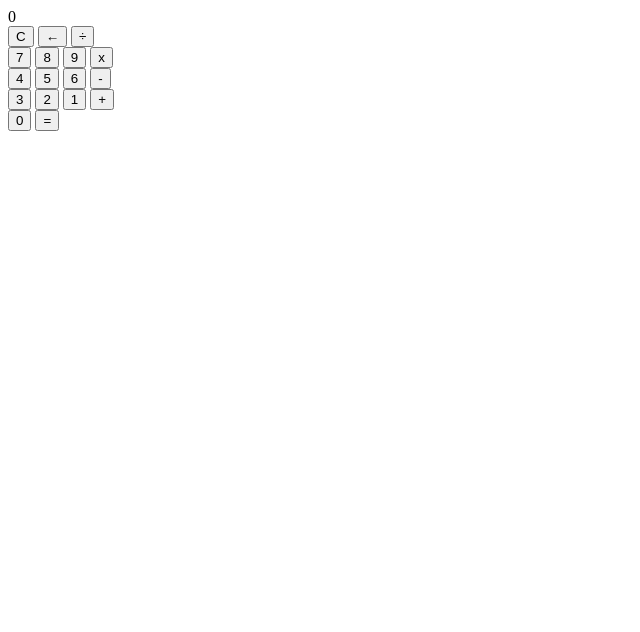
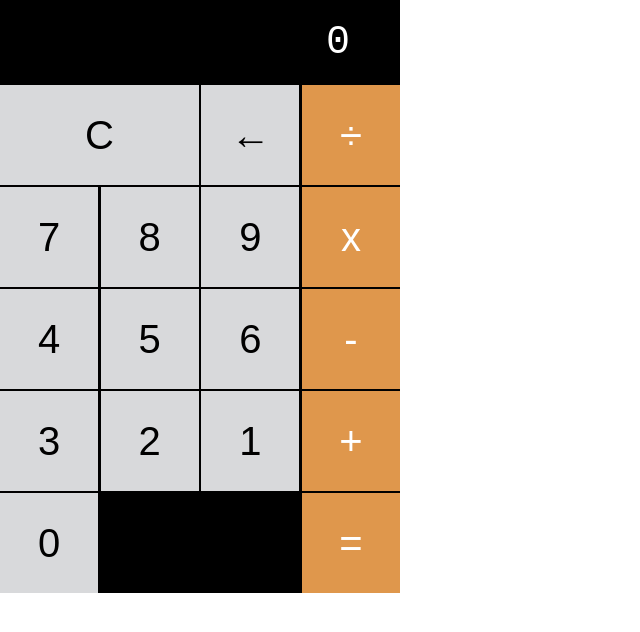
Before and after one commit to sadiqful/ioscalculator, a plain HTML site: page Public/index.html in a window 1280 px wide. Shown: the whole page, without its empty margins (0-640 px from the left). Drawn offline with Linux system fonts and the light colour scheme.

Commit message:
css almost there

```diff
--- a/Public/style.css
+++ b/Public/style.css
@@ -0,0 +1,72 @@
+* {
+  box-sizing: border-box;
+}
+
+body {
+  padding: 0;
+  margin: 0;
+}
+
+.calc {
+  width: 400px;
+  background-color: black;
+  color: white;
+}
+
+.screen {
+  color: white;
+  font-size: 40px;
+  font-family: "Courier New", Courier, monospace;
+  text-align: right;
+  padding: 20px 50px;
+}
+
+.calc-button {
+  background-color: #d8d9db;
+  color: black;
+  height: 100px;
+  width: 24.5%;
+  border: none;
+  border-radius: 0;
+  font-size: 40px;
+  cursor: pointer;
+}
+
+.calc-button:hover {
+  background-color: #ebebeb;
+}
+
+.calc-button:active {
+  background-color: #bbbcbe;
+}
+
+.double {
+  width: 49.7%;
+}
+
+.tripe {
+  width: 74.8%;
+}
+
+.calc-button:last-child {
+  background-color: #df974c;
+  color: white;
+}
+
+.calc-button:last-child:active {
+  background-color: #dfb07e;
+}
+
+.calc-button:last-child:hover {
+  background-color: #dd8d37;
+}
+
+.calc-button-row {
+  display: flex;
+  align-content: stretch;
+  justify-content: space-between;
+  margin-bottom: 0.5%;
+}
+.calc-button-row:last-child {
+  padding-button: 0;
+}
```
Also changed, not shown: Public/index.html (+1 -1 lines).
